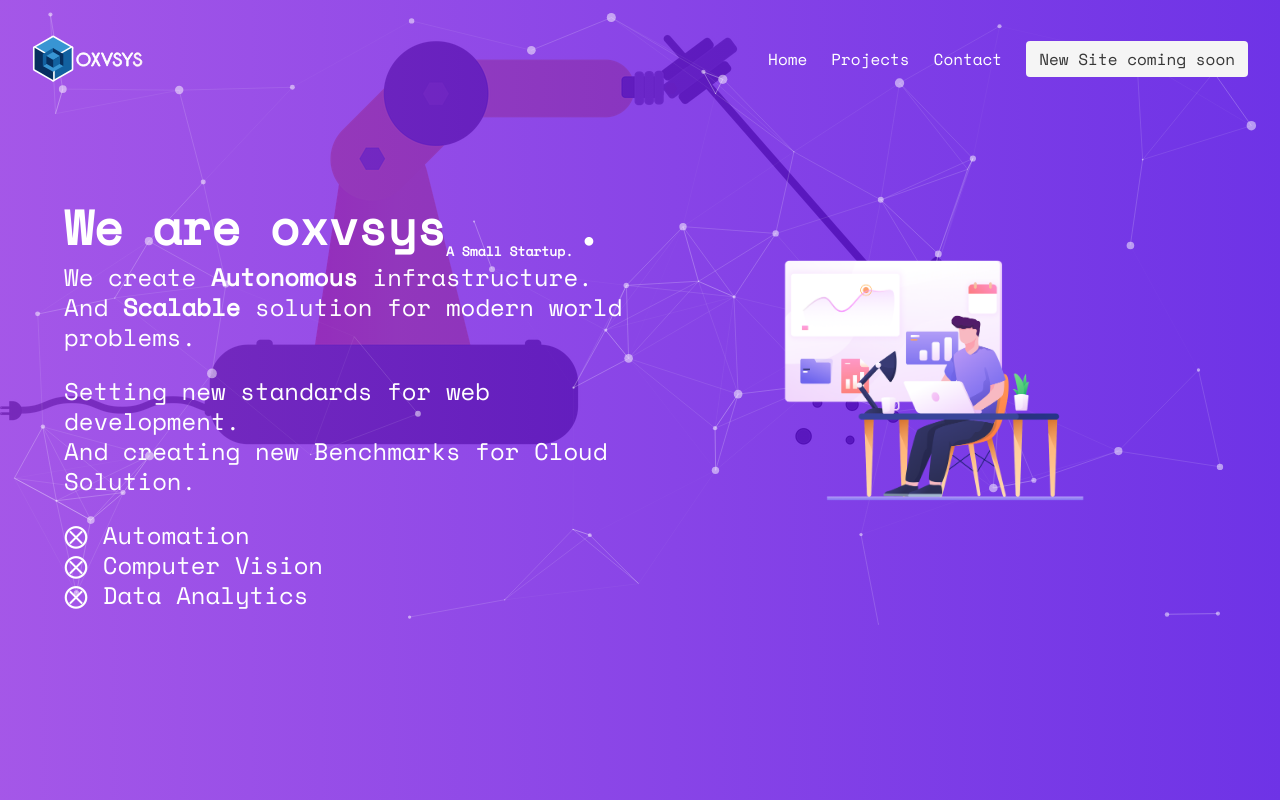
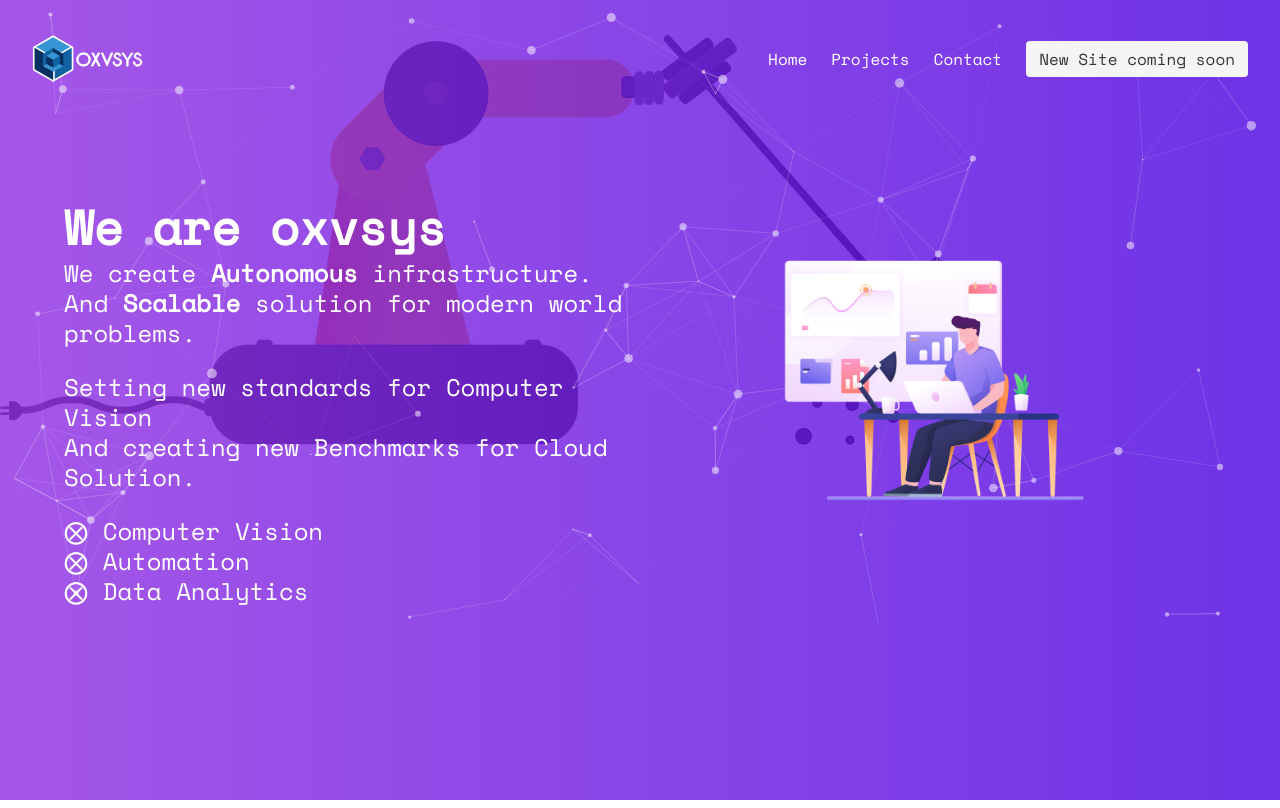
Before and after one commit to siddheshkand/oxvsys, a Django app: page / in a window 1280 px wide. Shown: the top 808 px of the page. Run offline with Django 3.2, Linux system fonts and the light colour scheme; data comes from the database, SQL or seed files in the repository; parts of the project's set-up code (start-up, migrations or seed data) failed here and were passed over; some libraries are stand-ins or nearby versions.

Commit message:
ox v 2.3

```diff
--- a/Home/templates/Home/index.html
+++ b/Home/templates/Home/index.html
@@ -661,7 +661,7 @@
             <div class="columns">
                 <div class="column">
                     <h1 class="title is-1">
-                        We are oxvsys<sub style="font-size: small">A Small Startup.</sub>.
+                        We are oxvsys
                     </h1>
                     <h1 class="subtitle is-4">
                         We create <b>Autonomous</b> infrastructure. <br>
@@ -669,13 +669,13 @@
                         solution for modern world problems.
                     </h1>
                     <h1 class="subtitle is-4">
-                        Setting new standards for web development. <br>
+                        Setting new standards for Computer Vision<br>
                         And creating new Benchmarks for Cloud Solution.
                     </h1>
 
                     <h1 class="subtitle is-4">
+                        ⨂ <span>Computer Vision</span> <br>
                         ⨂ <span>Automation</span> <br>
-                        ⨂ <span>Computer Vision</span> <br>
                         ⨂ <span>Data Analytics</span>
                     </h1>
                 </div>
```
